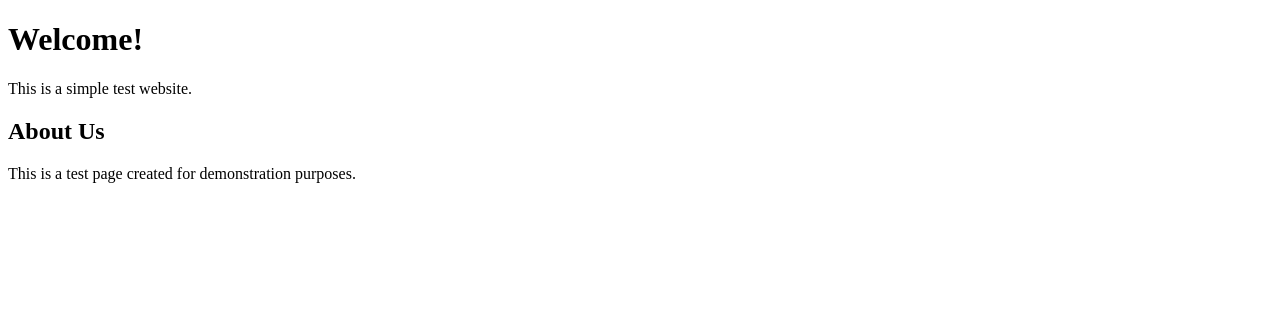
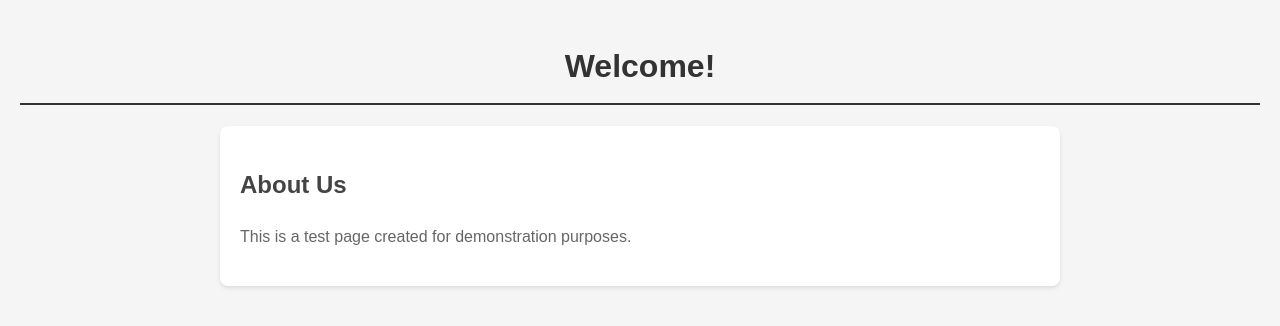
Before and after one commit to anudeepc/newTestWeb, a plain HTML site: page index.html in a window 1280 px wide. Drawn offline with Linux system fonts and the light colour scheme.

Commit message:
Add CSS styling to the page

```diff
--- a/index.html
+++ b/index.html
@@ -4,10 +4,38 @@
     <meta charset="UTF-8">
     <meta name="viewport" content="width=device-width, initial-scale=1.0">
     <title>Welcome to My Test Website</title>
+    <style>
+        body {
+            font-family: Arial, sans-serif;
+            line-height: 1.6;
+            margin: 0;
+            padding: 20px;
+            background-color: #f5f5f5;
+        }
+        h1 {
+            color: #333;
+            text-align: center;
+            border-bottom: 2px solid #333;
+            padding-bottom: 10px;
+        }
+        .content {
+            max-width: 800px;
+            margin: 0 auto;
+            background-color: white;
+            padding: 20px;
+            border-radius: 8px;
+            box-shadow: 0 2px 4px rgba(0,0,0,0.1);
+        }
+        h2 {
+            color: #444;
+        }
+        p {
+            color: #666;
+        }
+    </style>
 </head>
 <body>
     <h1>Welcome!</h1>
-    <p>This is a simple test website.</p>
     <div class="content">
         <h2>About Us</h2>
         <p>This is a test page created for demonstration purposes.</p>
```
